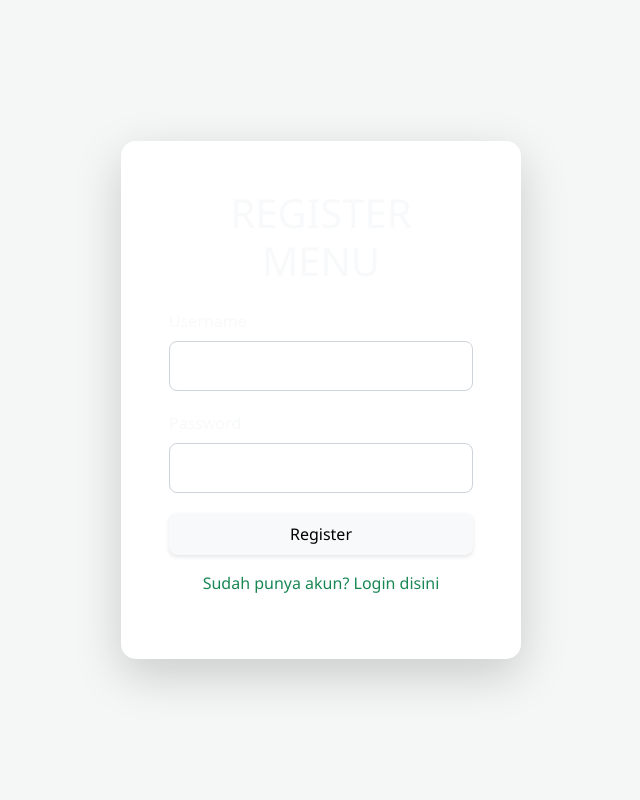
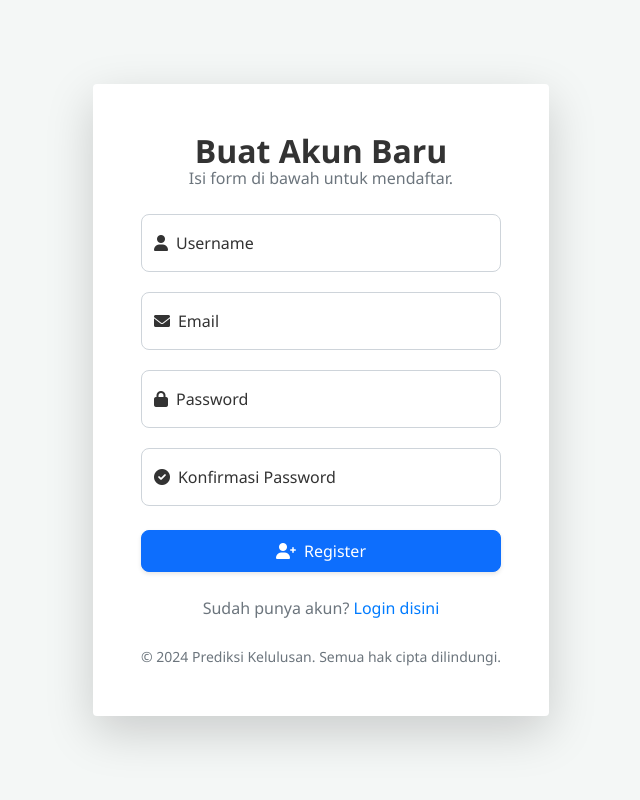
Before and after one commit to rizaledc/PASD-Kelompok-WeCan, a Flask app: page /register in a window 1280 px wide. Shown: the whole page, without its empty margins (319-959 px from the left). Run offline with Flask 3, Linux system fonts and the light colour scheme.

Commit message:
Memperbarui HTML

```diff
--- a/app/models.py
+++ b/app/models.py
@@ -11,7 +11,9 @@ class User(UserMixin, db.Model):
     password = db.Column(db.String(255), nullable=False)
 
     def set_password(self, password):
-        """Mengenkripsi password."""
+        """Mengenkripsi passw
+
+        ord."""
         self.password = generate_password_hash(password)
 
     def check_password(self, password):
--- a/app/static/css/style.css
+++ b/app/static/css/style.css
@@ -5,6 +5,22 @@ body {
     margin: 0;
     padding: 0;
     color: #333; /* Default text color */
+}
+
+/* Tambahkan ini jika .bg-main belum ada dan Anda ingin warna spesifik */
+.bg-main {
+    background-color: #f4f7f6; /* Atau warna lain yang Anda inginkan */
+}
+
+.auth-link-text {
+    font-size: 0.9rem;
+    color: #555; /* Warna abu-abu yang sedikit lebih gelap */
+}
+
+/* Gaya link di dalam .auth-link-text akan mewarisi dari 'a' global,
+   tapi Anda bisa override jika perlu */
+.auth-link-text a {
+    font-weight: 500; /* Membuat link sedikit lebih tebal */
 }
 
 .container-custom {
--- a/app/templates/login.html
+++ b/app/templates/login.html
@@ -67,7 +67,7 @@
                 </p>
 
                 <div class="text-center mt-4">
-                    <small class="text-muted">&copy; {{ current_year }} Nama Aplikasi Anda. Semua hak cipta dilindungi.</small>
+                    <small class="text-muted">&copy; {{ current_year }} Prediksi Kelulusan. Semua hak cipta dilindungi.</small>
                 </div>
             </div>
         </div>
--- a/app/templates/register.html
+++ b/app/templates/register.html
@@ -3,33 +3,112 @@
 <head>
     <meta charset="UTF-8">
     <meta name="viewport" content="width=device-width, initial-scale=1.0">
-    <title>Register</title>
-    <link href="https://cdn.jsdelivr.net/npm/bootstrap@5.1.3/dist/css/bootstrap.min.css" rel="stylesheet">
+    <title>Register - Aplikasi Anda</title>
+    <link href="https://cdn.jsdelivr.net/npm/bootstrap@5.1.3/dist/css/bootstrap.min.css" rel="stylesheet" integrity="sha384-1BmE4kWBq78iYhFldvKuhfTAU6auU8tT94WrHftjDbrCEXSU1oBoqyl2QvZ6jIW3" crossorigin="anonymous">
+    <link rel="stylesheet" href="https://cdnjs.cloudflare.com/ajax/libs/font-awesome/6.0.0-beta3/css/all.min.css" integrity="sha512-Fo3rlrZj/k7ujTnHg4CGR2D7kSs0v4LLanw2qksYuRlEzO+tcaEPQogQ0KaoGN26/zrn20ImR1DfuLWnOo7aBA==" crossorigin="anonymous" referrerpolicy="no-referrer" />
     <link rel="stylesheet" href="{{ url_for('static', filename='css/style.css') }}">
 </head>
 <body class="bg-main">
 
-    <div class="container d-flex justify-content-center align-items-center min-vh-100">
-        <div class="card p-5 shadow-lg border-0" style="width: 100%; max-width: 400px; border-radius: 15px;">
-            <h1 class="text-center mb-4 text-light">REGISTER MENU</h1>
-            <form method="POST">
-                <div class="mb-3">
-                    <label for="username" class="form-label text-light">Username</label>
-                    <input type="text" id="username" name="username" class="form-control" required>
+    <div class="container d-flex justify-content-center align-items-center min-vh-100 px-3">
+        <div class="card login-card shadow-lg border-0">
+            <div class="card-body p-4 p-md-5">
+                <div class="text-center mb-4">
+                    <h1 class="card-title h2 fw-bold mb-0">Buat Akun Baru</h1>
+                    <p class="card-subtitle text-muted">Isi form di bawah untuk mendaftar.</p>
                 </div>
 
-                <div class="mb-3">
-                    <label for="password" class="form-label text-light">Password</label>
-                    <input type="password" id="password" name="password" class="form-control" required>
+                {% with messages = get_flashed_messages(with_categories=true) %}
+                    {% if messages %}
+                        {% for category, message in messages %}
+                            <div class="alert alert-{{ category if category != 'message' else 'danger' }} alert-dismissible fade show" role="alert">
+                                {{ message }}
+                                <button type="button" class="btn-close" data-bs-dismiss="alert" aria-label="Close"></button>
+                            </div>
+                        {% endfor %}
+                    {% endif %}
+                {% endwith %}
+
+                <form method="POST" action="{{ url_for('register') }}" class="needs-validation" novalidate>
+                    {{ form.hidden_tag() if form }} {# Jika menggunakan Flask-WTF #}
+
+                    <div class="form-floating mb-3">
+                        <input type="text" id="username" name="username" class="form-control" placeholder="Masukkan username Anda" required>
+                        <label for="username"><i class="fas fa-user me-2"></i>Username</label>
+                        <div class="invalid-feedback">
+                            Username tidak boleh kosong.
+                        </div>
+                    </div>
+
+                    <div class="form-floating mb-3">
+                        <input type="email" id="email" name="email" class="form-control" placeholder="Masukkan email Anda" required>
+                        <label for="email"><i class="fas fa-envelope me-2"></i>Email</label>
+                        <div class="invalid-feedback">
+                            Masukkan alamat email yang valid.
+                        </div>
+                    </div>
+
+                    <div class="form-floating mb-3">
+                        <input type="password" id="password" name="password" class="form-control" placeholder="Masukkan password Anda" required>
+                        <label for="password"><i class="fas fa-lock me-2"></i>Password</label>
+                        <div class="invalid-feedback">
+                            Password tidak boleh kosong.
+                        </div>
+                    </div>
+
+                    <div class="form-floating mb-4">
+                        <input type="password" id="confirm_password" name="confirm_password" class="form-control" placeholder="Konfirmasi password Anda" required>
+                        <label for="confirm_password"><i class="fas fa-check-circle me-2"></i>Konfirmasi Password</label>
+                        <div class="invalid-feedback">
+                            Konfirmasi password tidak cocok atau kosong.
+                        </div>
+                    </div>
+
+                    <button type="submit" class="btn btn-primary w-100 py-2 fw-semibold">
+                        <i class="fas fa-user-plus me-2"></i>Register
+                    </button>
+                </form>
+
+                <p class="mt-4 text-center text-muted">
+                    Sudah punya akun? <a href="{{ url_for('login') }}" class="fw-semibold text-decoration-none primary-link">Login disini</a>
+                </p>
+
+                <div class="text-center mt-4">
+                    <small class="text-muted">&copy; {{ current_year if current_year else '2024' }} Prediksi Kelulusan. Semua hak cipta dilindungi.</small>
+                     {# Ganti '2024' dengan cara Anda mendapatkan tahun jika current_year tidak selalu ada #}
                 </div>
-
-                <button type="submit" class="btn btn-light w-100 py-2">Register</button>
-            </form>
-
-            <p class="mt-3 text-center text-success">Sudah punya akun? <a href="{{ url_for('login') }}" class="text-success">Login disini</a></p>
+            </div>
         </div>
     </div>
 
-    <script src="https://cdn.jsdelivr.net/npm/bootstrap@5.1.3/dist/js/bootstrap.bundle.min.js"></script>
+    <script src="https://cdn.jsdelivr.net/npm/bootstrap@5.1.3/dist/js/bootstrap.bundle.min.js" integrity="sha384-ka7Sk0Gln4gmtz2MlQnikT1wXgYsOg+OMhuP+IlRH9sENBO0LRn5q+8nbTov4+1p" crossorigin="anonymous"></script>
+    <script>
+        // Mengaktifkan validasi Bootstrap
+        (function () {
+            'use strict'
+            var forms = document.querySelectorAll('.needs-validation')
+            Array.prototype.slice.call(forms)
+                .forEach(function (form) {
+                    form.addEventListener('submit', function (event) {
+                        if (!form.checkValidity()) {
+                            event.preventDefault()
+                            event.stopPropagation()
+                        }
+
+                        var password = form.querySelector('#password');
+                        var confirmPassword = form.querySelector('#confirm_password');
+                        if (password && confirmPassword && password.value !== confirmPassword.value) {
+                            confirmPassword.setCustomValidity('Password tidak cocok.');
+                            event.preventDefault(); // Mencegah submit jika password tidak cocok
+                            event.stopPropagation();
+                        } else if (confirmPassword) {
+                            confirmPassword.setCustomValidity(''); // Reset custom validity
+                        }
+
+                        form.classList.add('was-validated')
+                    }, false)
+                })
+        })();
+    </script>
 </body>
 </html>
--- a/model_training/evaluate_model.py
+++ b/model_training/evaluate_model.py
@@ -16,6 +16,3 @@ def evaluate_model(model, X_test, y_test):
     print(f"Precision: {precision:.2f}")
     print(f"Recall: {recall:.2f}")
     print(f"F1 Score: {f1:.2f}")
-
-# Contoh pemakaian:
-# evaluate_model(model, X_test, y_test)
--- a/model_training/preprocess_data.py
+++ b/model_training/preprocess_data.py
@@ -8,7 +8,7 @@ def load_data(file_path):
 
 def preprocess_data(data):
     """Melakukan preprocessing pada data: membersihkan dan menormalkan data."""
-    # Menghapus data yang hilang (jika ada)
+    # Menghapus data yang hilang
     data = data.dropna()
 
     # Mengubah kolom 'Kelulusan' menjadi numerik (0 = Tidak Lulus, 1 = Lulus)
@@ -23,7 +23,3 @@ def preprocess_data(data):
     X_scaled = scaler.fit_transform(X)
 
     return X_scaled, y
-
-# Contoh pemakaian:
-# data = load_data('app/data/data_kelulusan_mahasiswa.csv')
-# X, y = preprocess_data(data)
```
